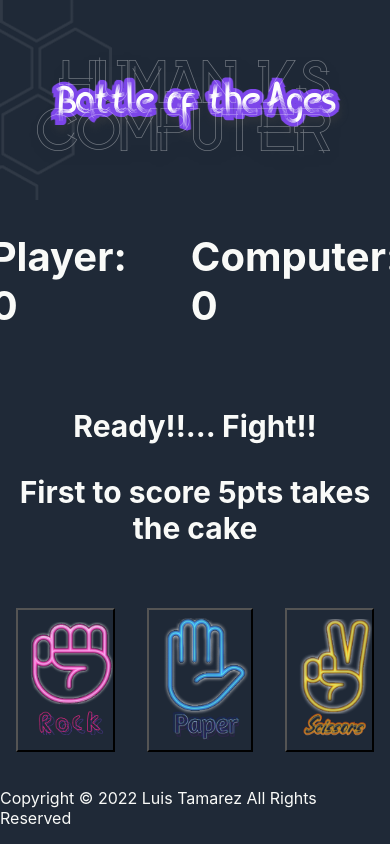
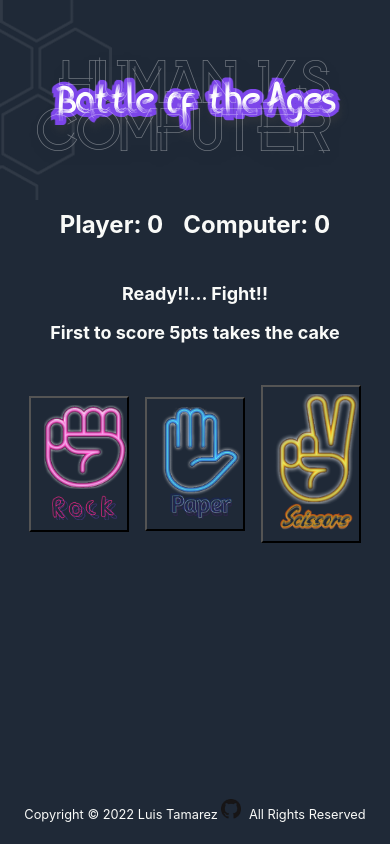
Before and after one commit to luizerkp/rock-paper-scissor, a plain HTML site: page index.html in a window 390 px wide. Shown: the top 844 px of the page. Drawn offline with Linux system fonts and the light colour scheme.

Commit message:
Add media queries and github mark link to footer     *github mark links to github profile

```diff
--- a/index.html
+++ b/index.html
@@ -5,12 +5,12 @@
     <meta http-equiv="X-UA-Compatible" content="IE=edge">
     <meta name="viewport" content="width=device-width, initial-scale=1.0">
     <link rel="stylesheet" href="style.css">
-    <script src = "script.js" defer></script>
+    <script src="script.js" defer></script>
     <title>Play R-P-S</title>
 </head>
 <body>
     <div class="header">
-        <img src="img/header.png" alt="Text reads 'human vs computer'">
+        <img src="imgs/header.png" alt="Text reads 'human vs computer'">
     </div>
     <div class="container">
         <div class="score">
@@ -22,9 +22,9 @@
             <p id="details">First to score 5pts takes the cake</p>
         </div>
         <div class = "btns">
-            <button class="Rock"><img class="Rock" src="img/rock.png" alt="neon pink image of a fist"></button>
-            <button class="Paper"><img class="Paper" src="img/paper.png" alt="neon blue image of a on palm"></button>
-            <button class="Scissors"><img class="Scissors" src="img/scissors.png" alt="neon yellow image of a hand making two finger peace sign"></button>
+            <button class="Rock"><img class="Rock" src="imgs/rock.png" alt="neon pink image of a fist"></button>
+            <button class="Paper"><img class="Paper" src="imgs/paper.png" alt="neon blue image of a on palm"></button>
+            <button class="Scissors"><img class="Scissors" src="imgs/scissors.png" alt="neon yellow image of a hand making two finger peace sign"></button>
         </div>
     </div>
     <div class="modal">
--- a/script.js
+++ b/script.js
@@ -1,8 +1,19 @@
+// adds footer content to the page
 const footer = document.querySelector('.footer');
-const footerPara = document.createElement('p');
-let date = new Date().getFullYear();
-footerPara.textContent = `Copyright © ${date} Luis Tamarez All Rights Reserved`;
-footer.appendChild(footerPara);
+const footerPara_1 = document.createElement('p');
+const footerPara_2 = document.createElement('p');
+const a = document.createElement('a');
+a.href = "https://github.com/luizerkp";
+const githubLogo = document.createElement('img');
+githubLogo.src="imgs/GitHubMarkSmall.png"
+a.appendChild(githubLogo)
+a.setAttribute('id', 'github-log');
+const date = new Date().getFullYear();
+footerPara_1.textContent = `Copyright © ${date} Luis Tamarez`
+footerPara_2.textContent = "All Rights Reserved";
+footer.appendChild(footerPara_1);
+footer.appendChild(a);
+footer.appendChild(footerPara_2)
 
 const plays = ["Paper", "Rock", "Scissors"];
 const losingPlays = {
--- a/style.css
+++ b/style.css
@@ -4,6 +4,8 @@ body {
     min-height: 100vh;
     display: flex;
     flex-direction: column;
+    justify-content: center;
+    align-items: center;
     background-color: #1F2937;
     font-family: -apple-system, BlinkMacSystemFont, 'Segoe UI', Roboto, Oxygen, Ubuntu, Cantarell, 'Open Sans', 'Helvetica Neue', sans-serif;
 }
@@ -53,7 +55,8 @@ body {
 .btns {
     background-color: #1F2937;
     display: flex;
-    flex-direction: row;
+    justify-content: center;
+    align-items: center;
     margin-top: 16px;
 }
 .btns img {
@@ -66,8 +69,8 @@ button {
     background-color: #1F2937;
     cursor: pointer;
     padding: 8 16px;
-    margin: 16px;
-    max-width: 265px
+    margin: 10px;
+    max-width: 230px
 
 }
 
@@ -154,3 +157,60 @@ button:hover {
     transform: scale(1.0);
     transition: visibility 0s linear 0s, opacity 0.07s 0s, transform 0.07s;
 }
+
+#github-log {
+    padding-left: 3px;
+    padding-right: 8px;
+}
+
+#github-log > img {
+    height: 20px;
+    width: 20px;
+}
+@media only screen and (max-width: 800px) {
+    button {
+        max-width: 175px;
+        margin: 8px;
+    }
+
+    .footer {
+        height: 50px;
+    }
+
+    .score p {
+        margin: 12px;
+        padding: 12px;
+        font-size: 30px;
+    }
+}
+
+@media only screen and (max-width: 500px) {
+    .score p {
+        margin: 8px;
+        padding: 8px;
+        font-size: 24px;
+    }
+    .results {
+        font-size: 18px;
+    }
+    button {
+        max-width: 125px;
+        margin: 8px;
+    }
+}
+
+@media only screen and (max-width: 400px) {
+    .score p {
+        margin: 5px;
+        padding: 5px;
+        font-size: 24px;
+    }
+    .footer {
+        font-size: .8rem;
+    }
+
+    button {
+        max-width: 100px;
+        margin: 8px;
+    }
+}
```
Also changed, not shown: imgs/GitHubMarkSmall.png (added), imgs/header.png (renamed from img/header.png), imgs/paper.png (renamed from img/paper.png), imgs/rock.png (renamed from img/rock.png), imgs/scissors.png (renamed from img/scissors.png), imgs/scissors_small.png (renamed from img/scissors_small.png).
